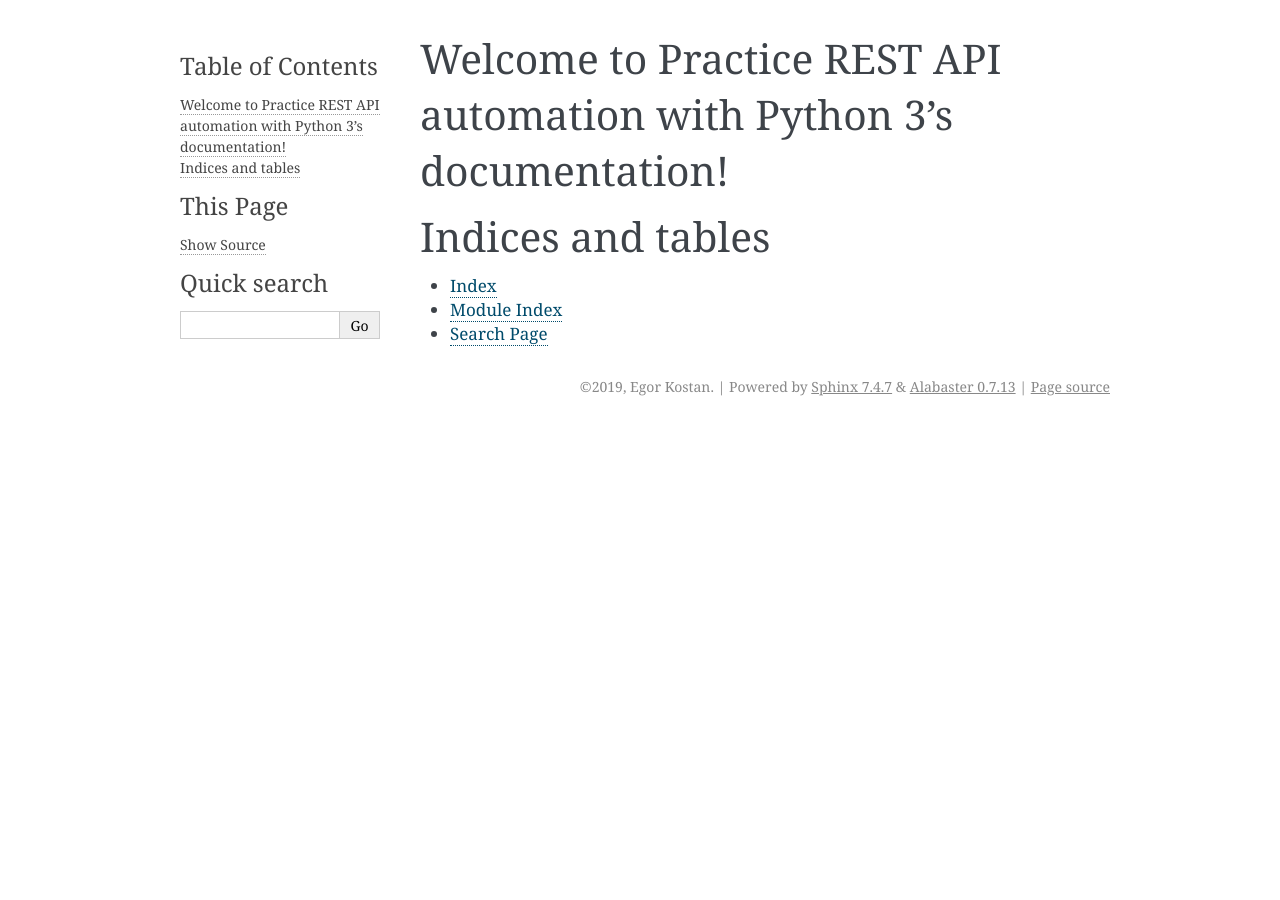
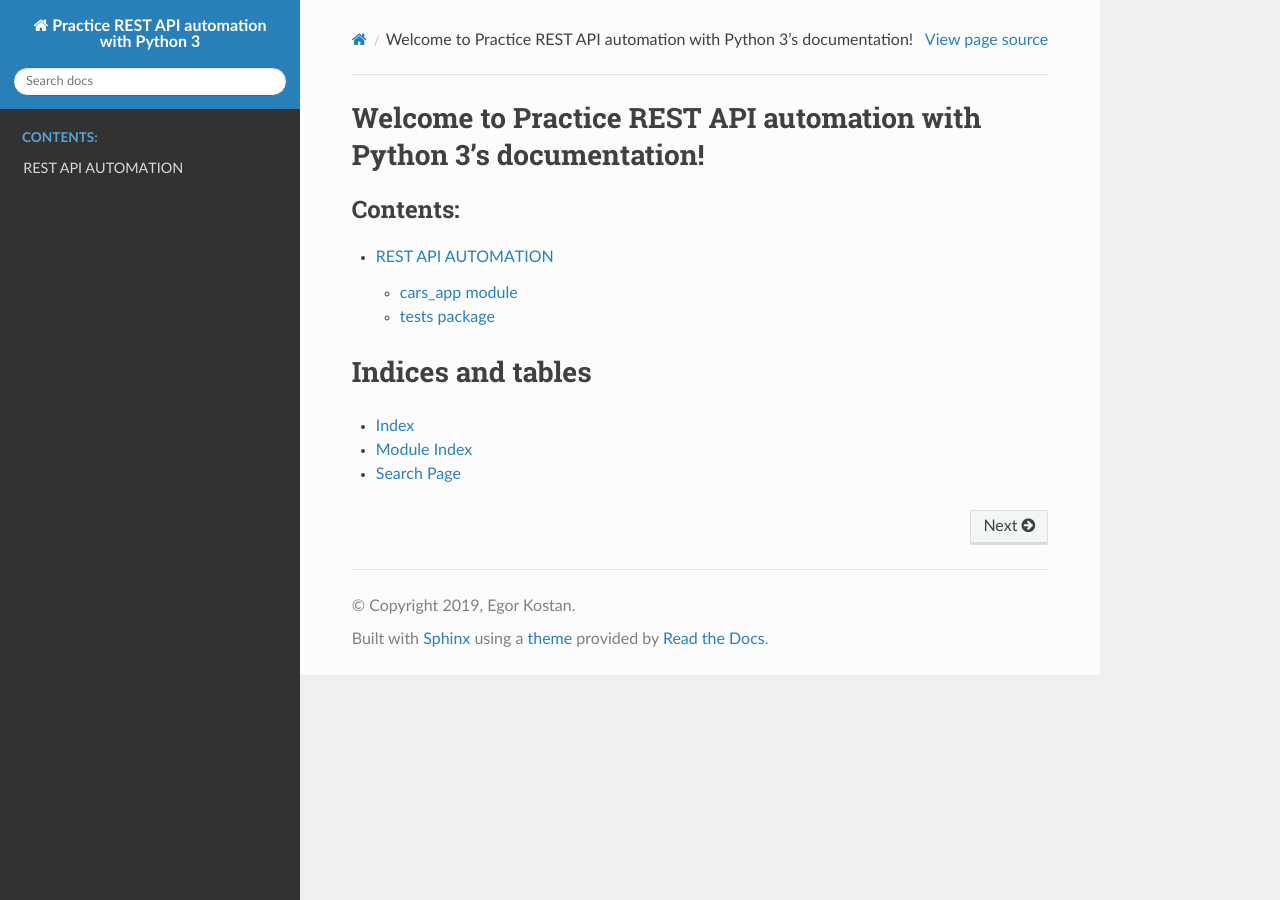
Before and after one commit to ikostan/REST_API_AUTOMATION, a Sphinx documentation site: the page built from docs/index.rst, in a window 1280 px wide. Built offline with Sphinx 7.4.7 and the Read the Docs theme 2.0.0, drawn with Linux system fonts in a browser that asks for light colours.

Commit message:
Sphinx Module

```diff
--- /dev/null
+++ b/docs/cars_app.rst
@@ -0,0 +1,7 @@
+cars\_app module
+================
+
+.. automodule:: cars_app
+   :members:
+   :undoc-members:
+   :show-inheritance:
--- a/docs/conf.py
+++ b/docs/conf.py
@@ -47,7 +47,8 @@ exclude_patterns = ['_build', 'Thumbs.db', '.DS_Store']
 # The theme to use for HTML and HTML Help pages.  See the documentation for
 # a list of builtin themes.
 #
-html_theme = 'alabaster'
+# html_theme = 'alabaster'
+html_theme = 'sphinx_rtd_theme'
 
 # Add any paths that contain custom static files (such as style sheets) here,
 # relative to this directory. They are copied after the builtin static files,
--- a/docs/index.rst
+++ b/docs/index.rst
@@ -10,7 +10,7 @@ Welcome to Practice REST API automation with Python 3's documentation!
    :maxdepth: 2
    :caption: Contents:
 
-
+   modules
 
 Indices and tables
 ==================
--- /dev/null
+++ b/docs/modules.rst
@@ -0,0 +1,8 @@
+REST API AUTOMATION
+===================
+
+.. toctree::
+   :maxdepth: 4
+
+   cars_app
+   tests
--- /dev/null
+++ b/docs/tests.rst
@@ -0,0 +1,10 @@
+tests package
+=============
+
+Module contents
+---------------
+
+.. automodule:: tests
+   :members:
+   :undoc-members:
+   :show-inheritance:
```
